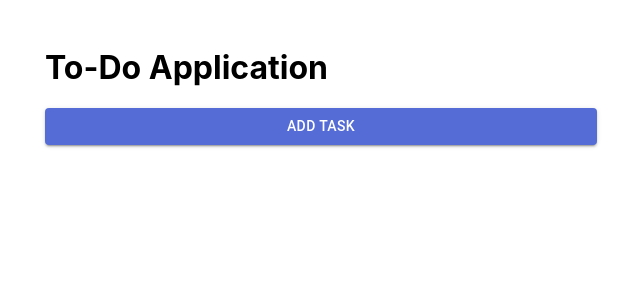
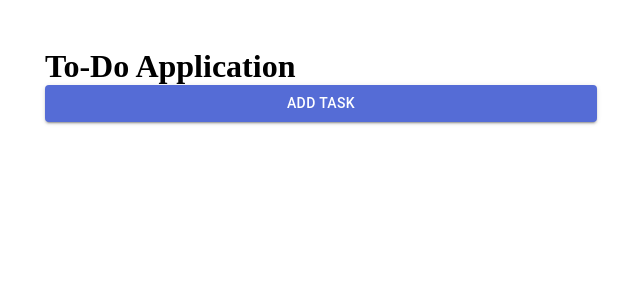
Before and after one commit to brij1728/to-do-app, a React (Create React App) app: page / in a window 1280 px wide. Shown: the top 300 px of the page, without its empty margins (319-959 px from the left). Built offline with nearby package versions, Linux system fonts and the light colour scheme.

Commit message:
feat: update TaskList layout
- Modify TaskList grid container to have a gap for better spacing

```diff
--- a/src/components/TaskList/TaskList.tsx
+++ b/src/components/TaskList/TaskList.tsx
@@ -39,8 +39,8 @@ export const TaskList: React.FC = () => {
             '& .MuiCheckbox-root': { color: theme.palette.primary.main },
 
           }}>
-            <Grid container alignItems="center">
-              <Grid item xs={1}>
+            <Grid container alignItems="center" gap={2}>
+              <Grid item xs={1} >
                 <Checkbox
                   checked={task.completed}
                   onChange={() => handleTaskDone(task)}
--- a/src/index.css
+++ b/src/index.css
@@ -1,16 +1,5 @@
-body {
+*, :root {
+  box-sizing: border-box;
+  padding: 0;
   margin: 0;
-  font-family: -apple-system, BlinkMacSystemFont, 'Segoe UI', 'Roboto', 'Oxygen',
-    'Ubuntu', 'Cantarell', 'Fira Sans', 'Droid Sans', 'Helvetica Neue',
-    sans-serif;
-  -webkit-font-smoothing: antialiased;
-  -moz-osx-font-smoothing: grayscale;
-   /* background-color: ${({ theme }) => theme.palette.background.default};
-   tex-color: ${({ theme }) => theme.palette.text.primary}; */
-
 }
-
-code {
-  font-family: source-code-pro, Menlo, Monaco, Consolas, 'Courier New',
-    monospace;
-}
--- /dev/null
+++ b/src/theme/types.ts
@@ -0,0 +1,5 @@
+export enum IThemeMode {
+  LIGHT = 'light',
+  DARK = 'dark',
+  SYSTEM = 'system'
+}
```
Also changed, not shown: src/theme/ThemeContext.tsx (added, +7 -0 lines).
